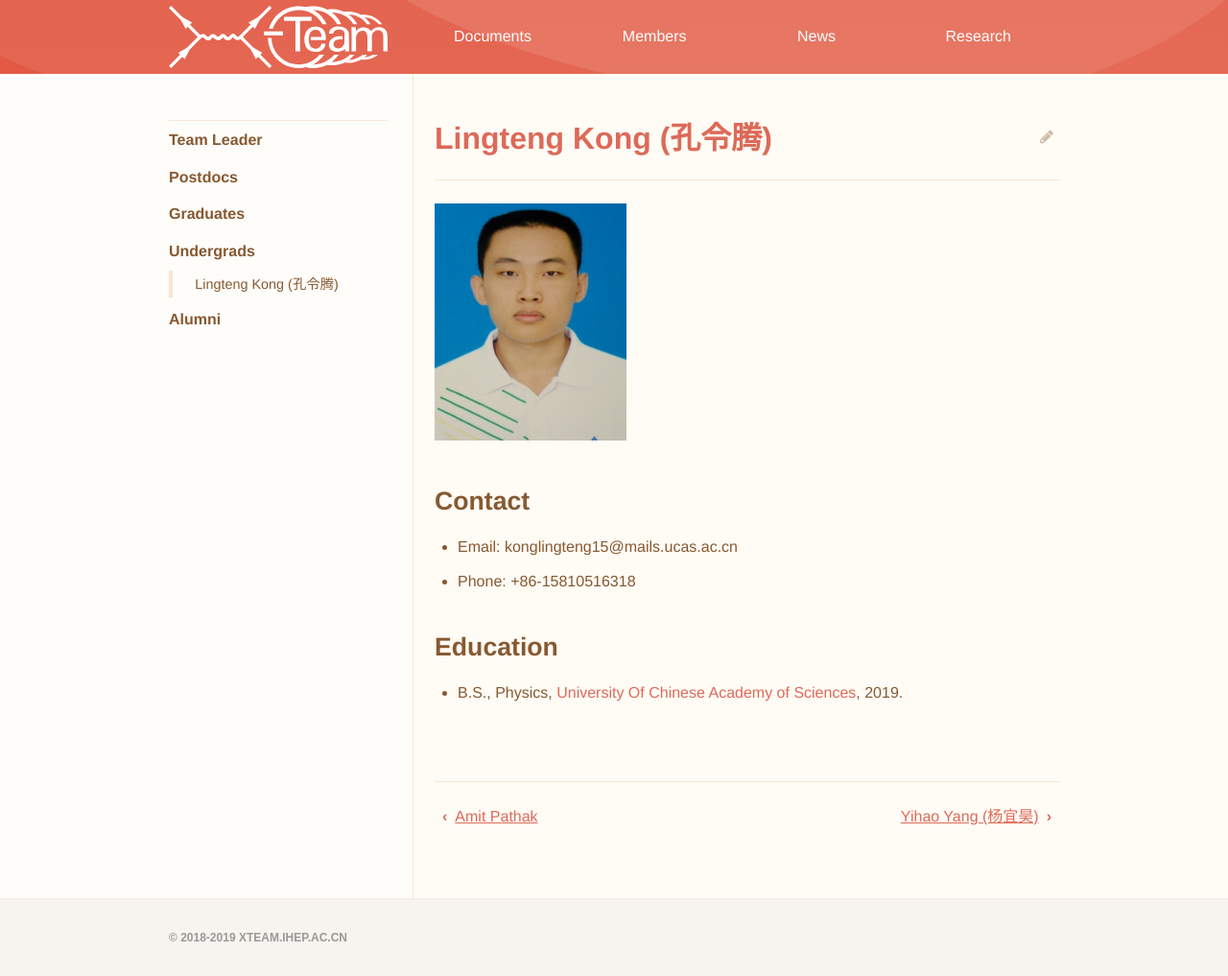
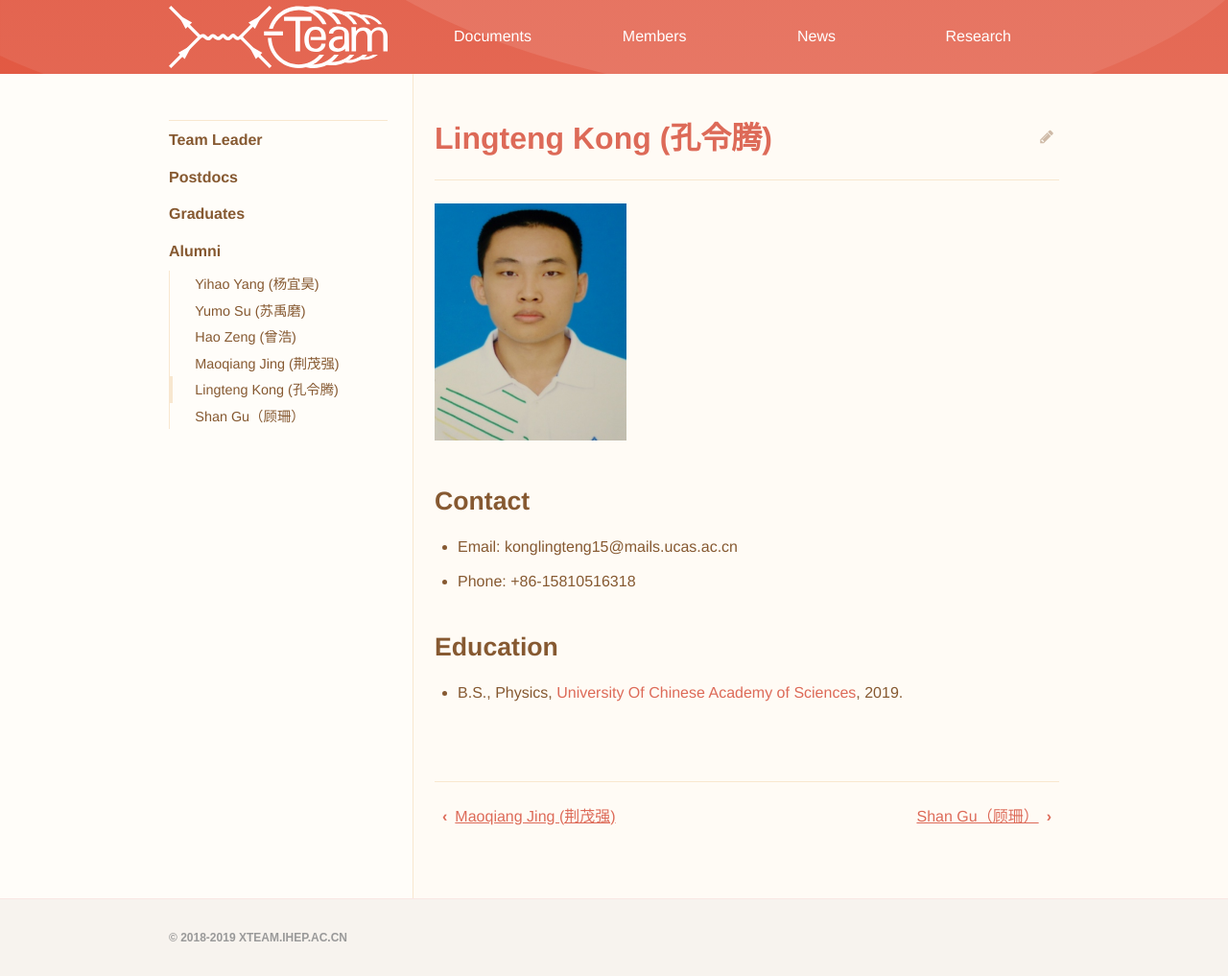
Before and after one commit to dt-np/xteam, a Jekyll site: the page built from _members/Lingteng_Kong.md, in a window 1280 px wide. Shown: the whole page at 96% size. Built offline with Jekyll 4.4.1, drawn with Linux system fonts in a browser that asks for light colours.

Commit message:
shan update

```diff
--- a/_data/members.yml
+++ b/_data/members.yml
@@ -12,20 +12,17 @@
 - title: Graduates
   pages:
     - Suyu_Xiao
-    - Shan_Gu
     - Yuhang_Tan
     - Tao_Yang
     - Amit_Pathak
 
-- title: Undergrads
-  pages:
-
-    - Lingteng_Kong
-
 
 - title: Alumni
   pages:
+
     - Yihao_Yang
     - Yumo_Su
     - Hao_Zeng
     - Maoqiang_Jing
+    - Lingteng_Kong
+    - Shan_Gu
```
